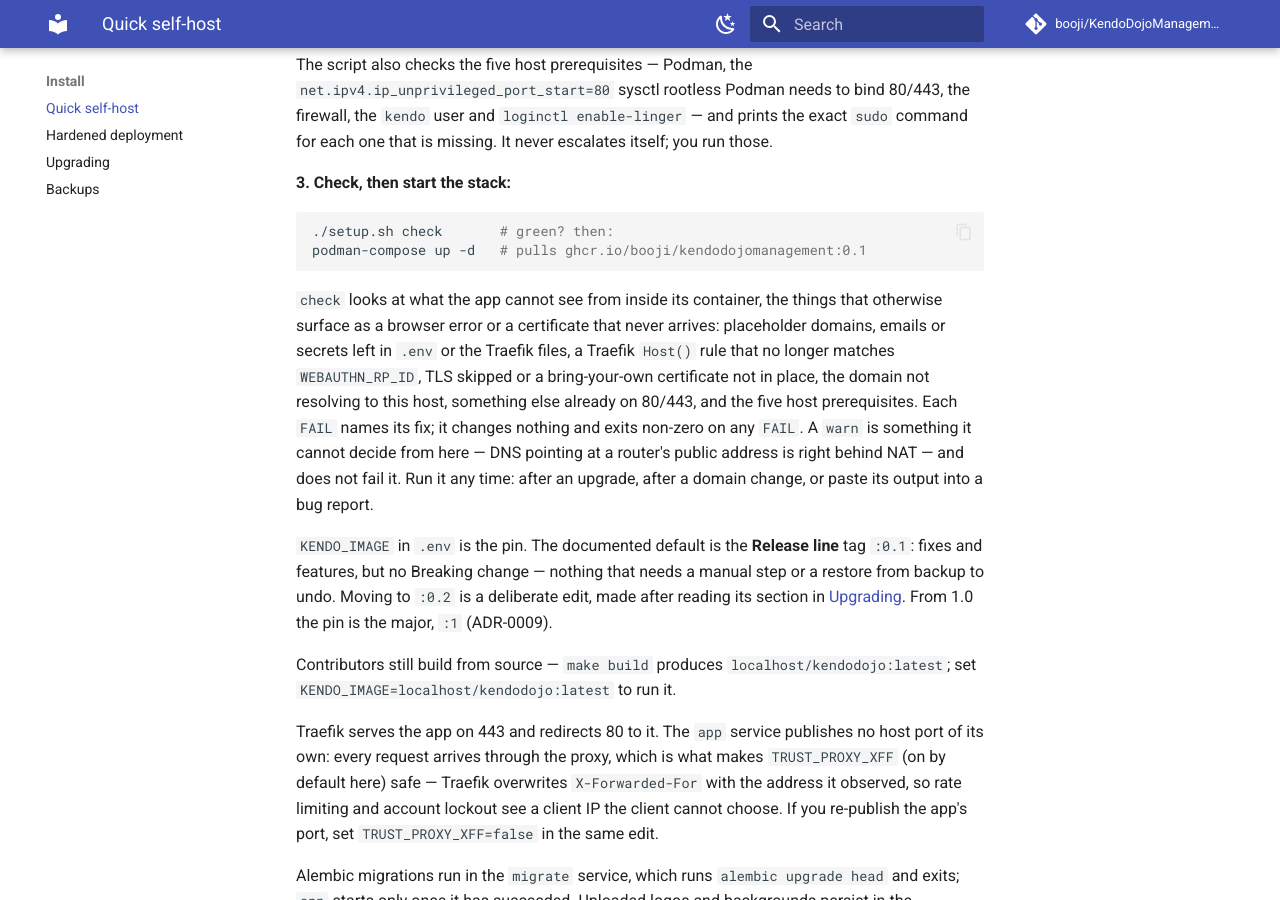
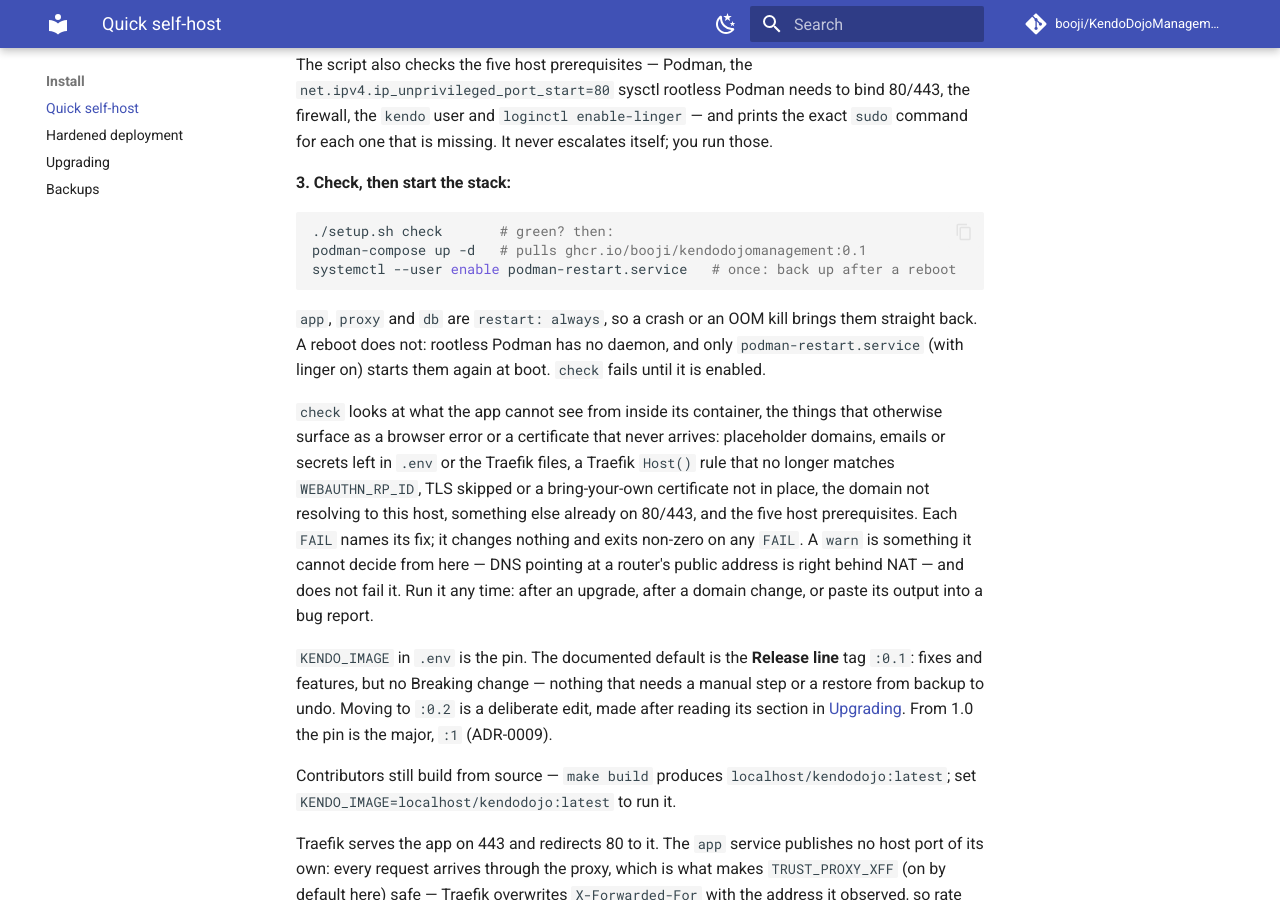
Before and after one commit to booji/KendoDojoManagement, an MkDocs documentation site: the page built from docs/install/quick-self-host.md, in a window 1280 px wide and 900 px high, scrolled down 1174 px. Built offline with MkDocs 1.6.1 and Material for MkDocs 9.7.7, drawn with Linux system fonts in a browser that asks for light colours; comment, search, counter and statistics services are not loaded; the version menu is left out.

Commit message:
fix(setup): check fails until podman-restart.service is enabled (#582)
restart: always covers a crash, but rootless Podman has no daemon: after a
reboot only podman-restart.service starts the Compose stack again. check
names the one command; the quick self-host guide documents it.

````diff
--- a/docs/install/quick-self-host.md
+++ b/docs/install/quick-self-host.md
@@ -61,7 +61,13 @@ escalates itself; you run those.
 ```bash
 ./setup.sh check       # green? then:
 podman-compose up -d   # pulls ghcr.io/booji/kendodojomanagement:0.1
+systemctl --user enable podman-restart.service   # once: back up after a reboot
 ```
+
+`app`, `proxy` and `db` are `restart: always`, so a crash or an OOM kill brings
+them straight back. A reboot does not: rootless Podman has no daemon, and only
+`podman-restart.service` (with linger on) starts them again at boot. `check`
+fails until it is enabled.
 
 `check` looks at what the app cannot see from inside its container, the things
 that otherwise surface as a browser error or a certificate that never arrives:
````
Also changed, not shown: 2 other files.
